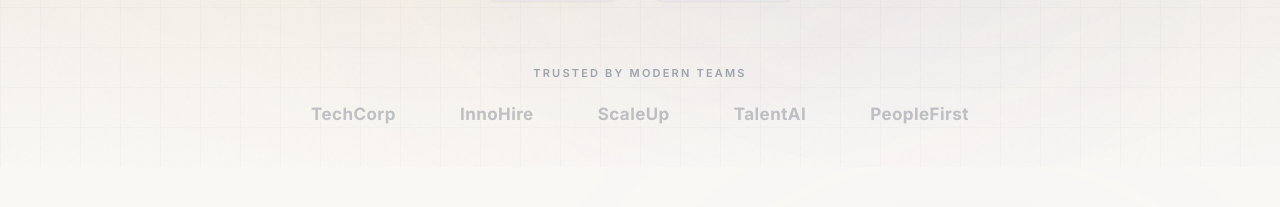
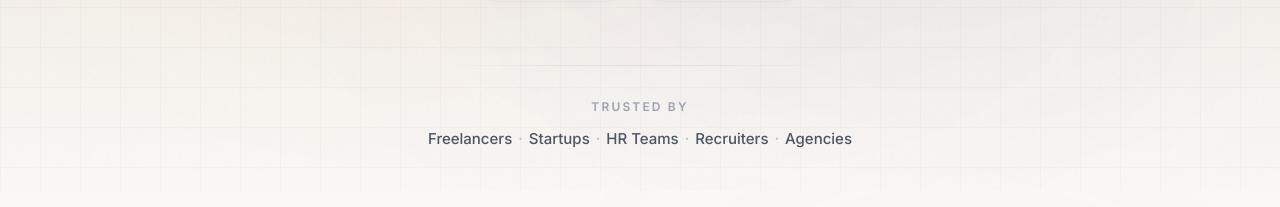
Before and after one commit to suyashahire/smart-resume-filter, a Next.js app: page / in a window 1280 px wide. Shown: the part 593-800 px from the top of the page. Built offline with nearby package versions, Linux system fonts and the light colour scheme; no server answers.

Commit message:
refactor: Update HeroSection's 'Trusted By' component to list audience categories instead of company names with updated styling and animations.

```diff
--- a/sections/HeroSection.tsx
+++ b/sections/HeroSection.tsx
@@ -121,22 +121,37 @@ export default function HeroSection() {
                 </motion.div>
             </div>
 
-            {/* Scrolling logos strip — like sarvam "India Builds With" */}
+            {/* Trusted By — minimal trust signal */}
             <motion.div
-                initial={{ opacity: 0 }}
-                animate={{ opacity: 1 }}
-                transition={{ duration: 0.8, delay: 0.7 }}
+                initial={{ opacity: 0, y: 6 }}
+                animate={{ opacity: 1, y: 0 }}
+                transition={{ duration: 0.5, delay: 0.7, ease: 'easeOut' }}
                 className="relative z-10 w-full mt-auto pb-10"
             >
-                <p className="text-[11px] font-semibold tracking-[0.2em] uppercase text-gray-400 text-center mb-5">
-                    Trusted by modern teams
+                {/* Subtle gradient divider */}
+                <div className="mx-auto mb-8 h-px w-[280px] md:w-[400px]" style={{ background: 'linear-gradient(90deg, transparent 0%, rgba(156,163,175,0.25) 50%, transparent 100%)' }} />
+
+                {/* Label */}
+                <p className="text-center text-[12px] font-semibold tracking-[0.18em] uppercase text-gray-400 mb-3">
+                    Trusted by
                 </p>
-                <div className="flex items-center justify-center gap-10 md:gap-16 opacity-40">
-                    {['TechCorp', 'InnoHire', 'ScaleUp', 'TalentAI', 'PeopleFirst'].map((name) => (
-                        <span key={name} className="text-[15px] md:text-[17px] font-bold text-gray-500 tracking-wide whitespace-nowrap select-none">
-                            {name}
-                        </span>
-                    ))}
+
+                {/* Audience categories */}
+                <div
+                    className="relative flex items-center justify-center"
+                    style={{ WebkitMaskImage: 'linear-gradient(90deg, transparent 0%, black 8%, black 92%, transparent 100%)', maskImage: 'linear-gradient(90deg, transparent 0%, black 8%, black 92%, transparent 100%)' }}
+                >
+                    <p className="text-[14px] md:text-[15px] font-medium text-gray-600 text-center flex-wrap flex items-center justify-center gap-x-1.5 gap-y-1 px-4">
+                        <span>Freelancers</span>
+                        <span className="text-gray-400/70 select-none">·</span>
+                        <span>Startups</span>
+                        <span className="text-gray-400/70 select-none">·</span>
+                        <span>HR Teams</span>
+                        <span className="text-gray-400/70 select-none">·</span>
+                        <span>Recruiters</span>
+                        <span className="text-gray-400/70 select-none">·</span>
+                        <span>Agencies</span>
+                    </p>
                 </div>
             </motion.div>
         </section>
```
